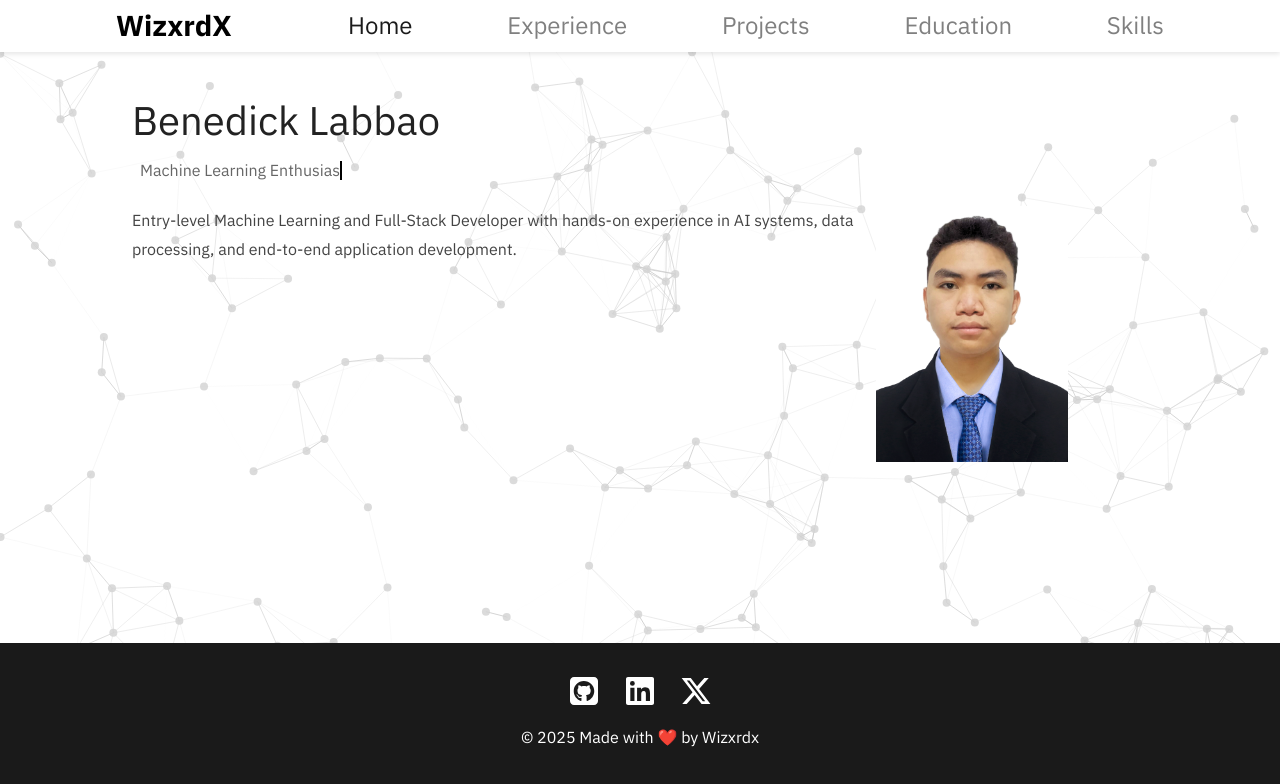
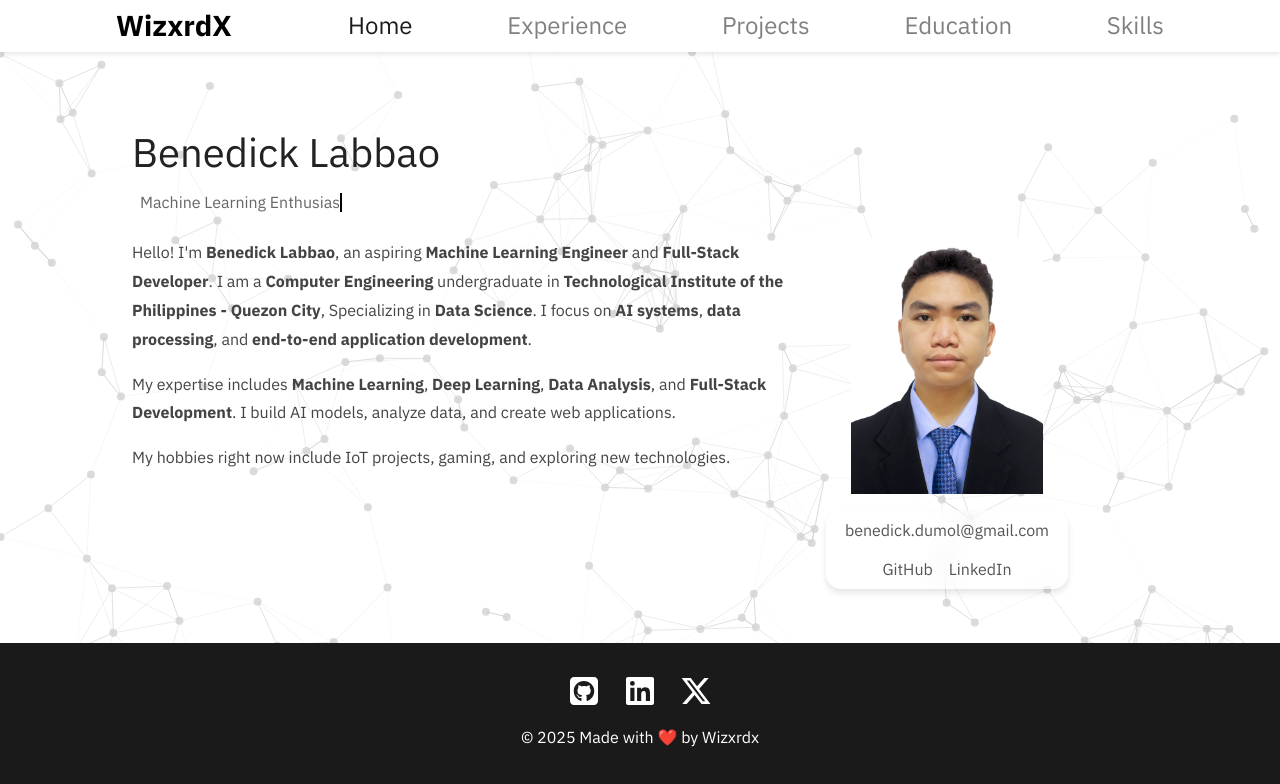
Before and after one commit to Wizxrdx/wizxrdx.github.io, a Next.js app: page / in a window 1280 px wide. Shown: the top 784 px of the page. Built offline with nearby package versions, Linux system fonts and the light colour scheme.

Commit message:
Refactor AboutPage: enhance profile section with contact links and update styling for better presentation

```diff
--- a/src/app/page.module.css
+++ b/src/app/page.module.css
@@ -29,12 +29,33 @@
     color: #444;
 }
 
+.profile {
+    display: flex;
+    flex-direction: column;
+    align-items: center;
+    float: right;
+    margin: 0 0 0 1rem;
+}
 .profileImage {
-    margin: 0 0 0 1rem;
+    margin-bottom: 1rem;
     max-width: 200px;
     width: 15vw;
     object-fit: cover;
-    float: right;
+}
+.profileContents {
+    max-width: 15em;
+    display: flex;
+    flex-wrap: wrap;
+    justify-content: center;
+}
+.profileContents * {
+    color: #555;
+    text-align: center;
+    margin: 0.3rem 0.5rem 0.3rem 0.5rem;
+}
+.profileContents *:hover {
+    color: #333;
+    text-decoration: underline;
 }
 
 @media (max-width: 768px) {
@@ -54,6 +75,9 @@
         flex-direction: column;
         align-items: center;
     }
+    .profile {
+        margin: 0;
+    }
     .profileImage {
         margin: 0;
         width: 30vw;
--- a/src/app/page.tsx
+++ b/src/app/page.tsx
@@ -1,5 +1,6 @@
 import TextWritingAnimation from '@/components/TextTypingAnimation/TextTypingAnimation';
 import styles from './page.module.css'
+import Link from 'next/link';
 
 export default function AboutPage() {
   return (
@@ -13,10 +14,31 @@ export default function AboutPage() {
       </div>
 
       <article className={styles.section}>
+        <div className={styles.profile}>
         <img className={styles.profileImage} src="/profile.png" alt="Wizxrdx" />
+        <div className={`${styles.profileContents} ${'glass-card'}`}>
+          <Link href='mailto:benedick.dumol@gmail.com'>
+            benedick.dumol@gmail.com
+          </Link>
+          <Link href='https://github.com/wizxrdx' target='_blank' rel='noopener noreferrer'>
+            GitHub
+          </Link>
+          <Link href='https://www.linkedin.com/in/benedick-labbao/' target='_blank' rel='noopener noreferrer'>
+            LinkedIn
+          </Link>
+        </div>
+        </div>
         <p className={styles.sectionBody}>
-          Entry-level Machine Learning and Full-Stack Developer with hands-on experience in
-          AI systems, data processing, and end-to-end application development.
+          Hello! I'm <b>Benedick Labbao</b>, an aspiring <b>Machine Learning Engineer</b> and <b>Full-Stack Developer</b>.
+          I am a <b>Computer Engineering</b> undergraduate in <b>Technological Institute of the Philippines - Quezon City</b>,
+          Specializing in <b>Data Science</b>. I focus on <b>AI systems</b>, <b>data processing</b>, and <b>end-to-end application development</b>.
+        </p>
+        <p className={styles.sectionBody}>
+          My expertise includes <b>Machine Learning</b>, <b>Deep Learning</b>, <b>Data Analysis</b>, and <b>Full-Stack Development</b>.
+          I build AI models, analyze data, and create web applications.
+        </p>
+        <p className={styles.sectionBody}>
+          My hobbies right now include IoT projects, gaming, and exploring new technologies.
         </p>
       </article>
     </div>
--- a/src/styles/globals.css
+++ b/src/styles/globals.css
@@ -5,6 +5,17 @@ body {
   padding: 0;
   line-height: 1.8;
   height: 100%;
+}
+
+.glass-card {
+  background: rgba(255, 255, 255, 0.2); /* Semi-transparent white background */
+  backdrop-filter: blur(10px); /* Frosted glass effect */
+  -webkit-backdrop-filter: blur(10px); /* For Safari support */
+  border: 1px solid rgba(255, 255, 255, 0.3); /* Subtle border */
+  border-radius: 15px; /* Rounded corners */
+  box-shadow: 0 4px 6px rgba(0, 0, 0, 0.1); /* Soft shadow */
+  color: #000; /* Text color */
+  text-align: center; /* Center-align text */
 }
 
 section {
@@ -31,7 +42,7 @@ a {
 .content {
   flex: 1; /* Push the footer to the bottom */
   max-width: 1080px;
-  margin: 0 auto;
+  margin: 2rem auto;
   width: 100%;
 }
 
```
